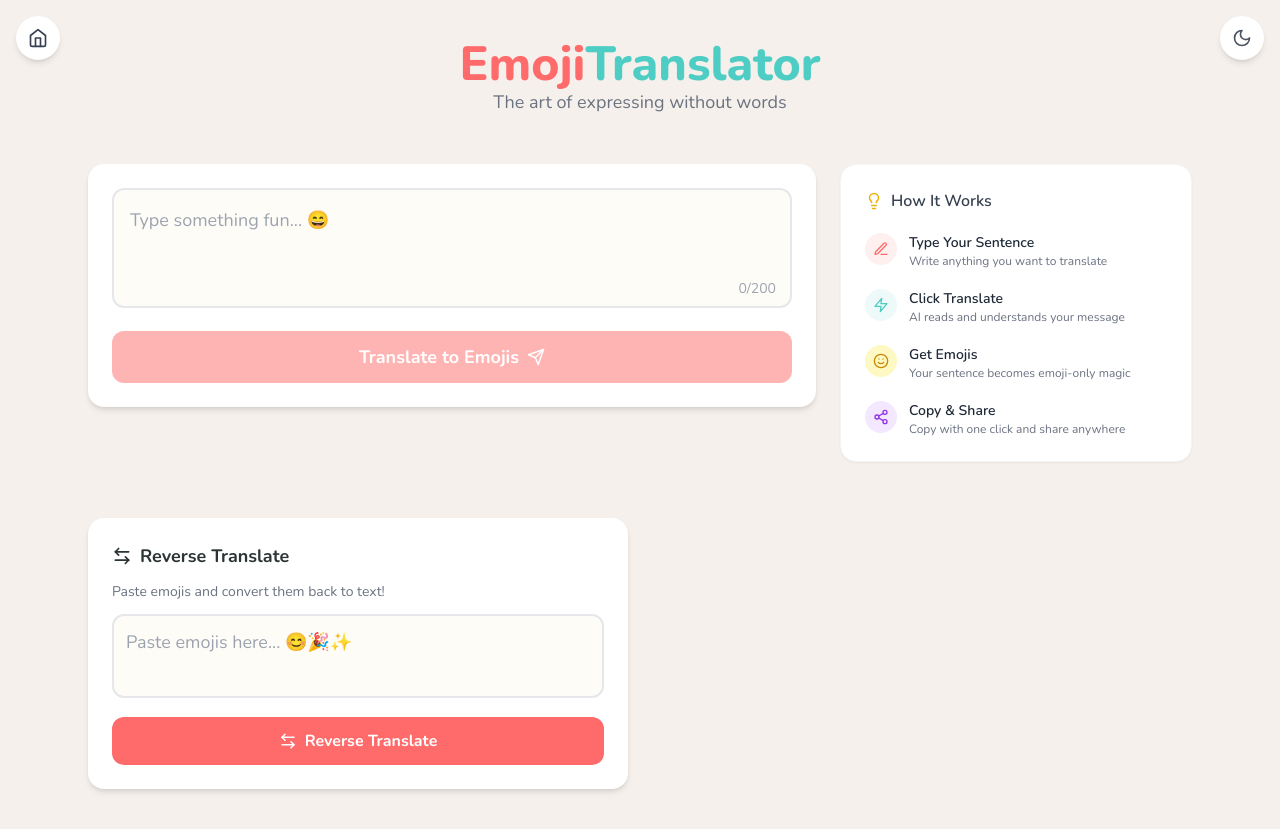
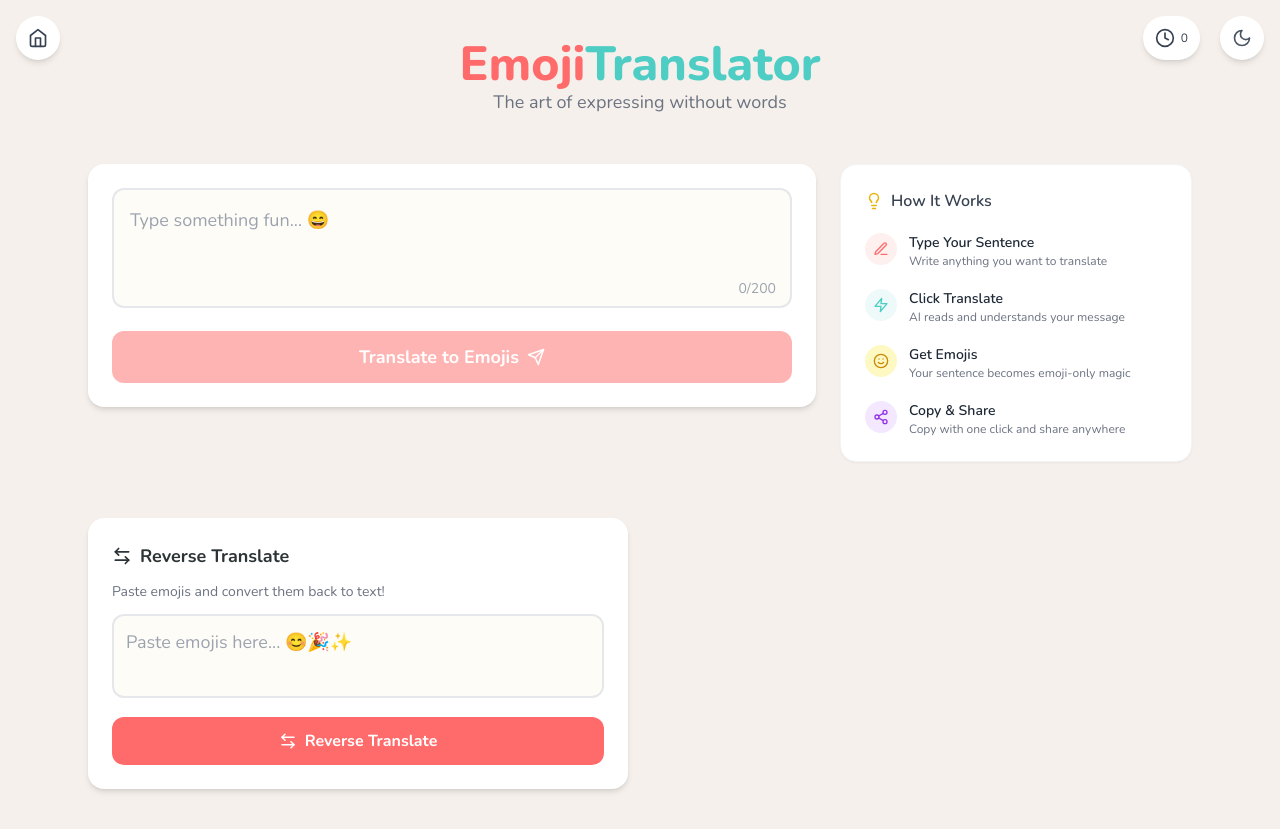
Before and after one commit to SHABNAMAHMADII/emoji-translator, a React (Vite) app: page / in a window 1280 px wide. Both pictures are taken after a click on the button "Get Started". Built offline with nearby package versions, Linux system fonts and the light colour scheme; no server answers.

Commit message:
Update App.jsx

```diff
--- a/src/App.jsx
+++ b/src/App.jsx
@@ -7,7 +7,7 @@ import EmojiStats from './components/EmojiStats';
 import ReverseTranslate from './components/ReverseTranslate';
 import LandingPage from './components/LandingPage';
 import HistoryPage from './components/HistoryPage';
-import { Home, Moon, Sun } from 'lucide-react';
+import { Home, Moon, Sun, Clock } from 'lucide-react';
 import useEmojiTranslation from './hooks/useEmojiTranslation';
 
 function App() {
@@ -96,7 +96,7 @@ function App() {
 
   return (
     <div className="min-h-screen bg-[#f5f0eb] dark:bg-[#0f172a] transition-colors duration-300">
-      {/* Fixed Buttons */}
+      {/* Back to Home Button */}
       <button
         onClick={() => setShowLanding(true)}
         className="fixed top-4 left-4 z-50 p-3 rounded-full bg-white dark:bg-[#1e293b] shadow-md hover:shadow-lg transition-all duration-200 hover:scale-105"
@@ -105,6 +105,7 @@ function App() {
         <Home className="w-5 h-5 text-gray-700 dark:text-gray-300" />
       </button>
 
+      {/* Dark Mode Toggle */}
       <button
         onClick={toggleDarkMode}
         className="fixed top-4 right-4 z-50 p-3 rounded-full bg-white dark:bg-[#1e293b] shadow-md hover:shadow-lg transition-all duration-200 hover:scale-105"
@@ -115,6 +116,18 @@ function App() {
         ) : (
           <Moon className="w-5 h-5 text-gray-600" />
         )}
+      </button>
+
+      {/* History Button */}
+      <button
+        onClick={() => setShowHistoryPage(true)}
+        className="fixed top-4 right-20 z-50 p-3 rounded-full bg-white dark:bg-[#1e293b] shadow-md hover:shadow-lg transition-all duration-200 hover:scale-105 flex items-center gap-1.5"
+        aria-label="View history"
+      >
+        <Clock className="w-5 h-5 text-gray-700 dark:text-gray-300" />
+        <span className="text-xs font-medium text-gray-700 dark:text-gray-300">
+          {history.length}
+        </span>
       </button>
 
       <div className="max-w-6xl mx-auto px-4 sm:px-6 py-6 sm:py-10">
```
